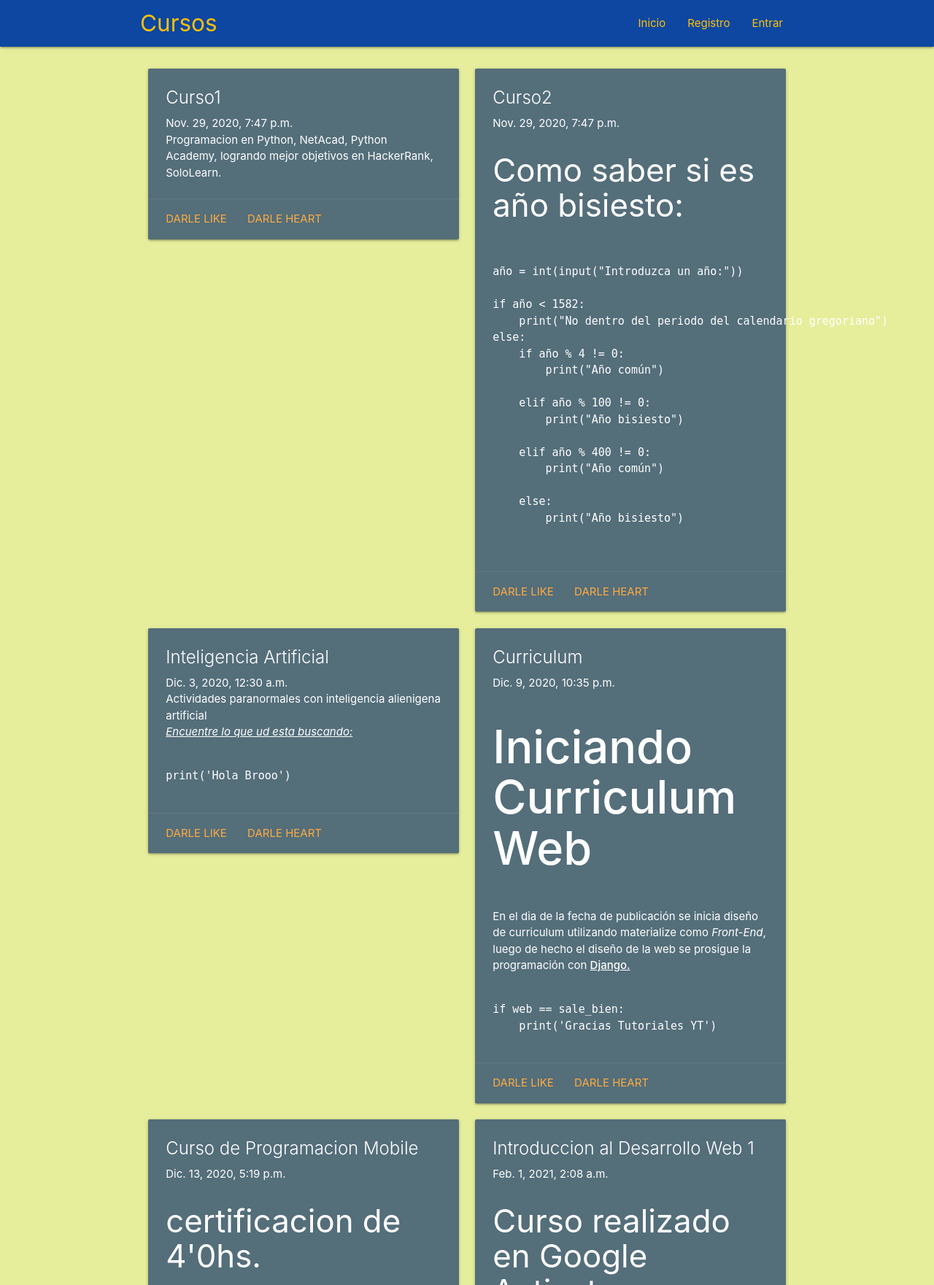
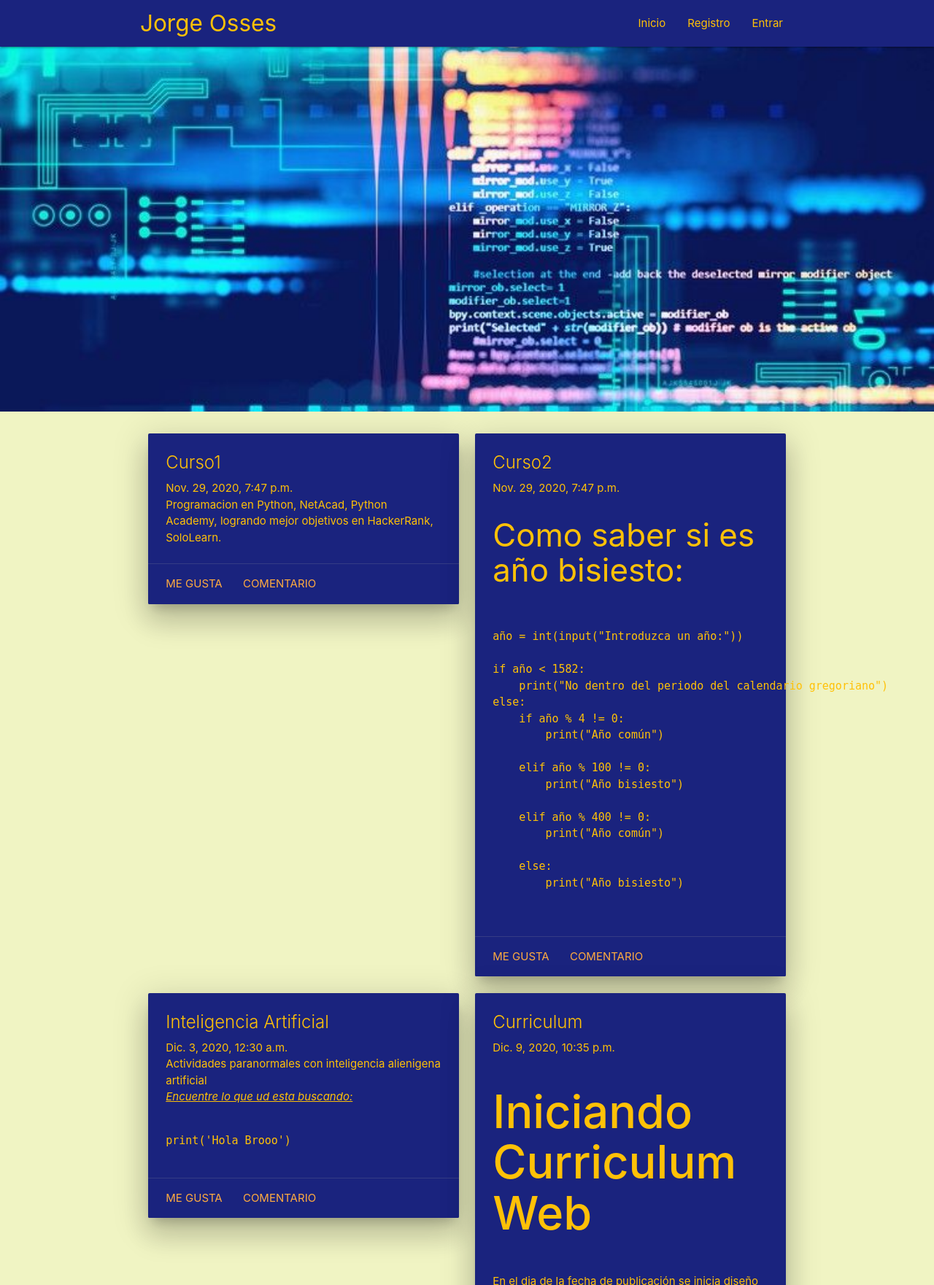
Before and after one commit to jorge-osses/curriculum-django, a Django app: page / in a window 1280 px wide. Shown: the top 1761 px of the page at 73% size. Run offline with Django 3.2, Linux system fonts and the light colour scheme; data comes from the database, SQL or seed files in the repository; both versions use the stored data as it was after the commit; some libraries are stand-ins or nearby versions.

Commit message:
se trabaja en front y enlaces externos

```diff
--- a/mysite/main/admin.py
+++ b/mysite/main/admin.py
@@ -1,6 +1,6 @@
 from django.contrib import admin
 from .models import Curso
-from tinymce.widgets import TinyMCE
+from tinymce.widgets import TinyMCE # django-tinymce4-lite
 from django.db import models
 # Register your models here.
 
--- a/mysite/main/templates/main/include/footer.html
+++ b/mysite/main/templates/main/include/footer.html
@@ -1,25 +1,27 @@
-        <footer class="page-footer grey darken-2">
-          <div class="container">
+        <footer class="page-footer grey darken-4">
+          <div class="">
             <div class="row">
               <div class="col l6 s12">
-                <h5 class="white-text">Sobre Nosotros</h5>
-                <p class="grey-text text-lighten-4">Hacemos proyectos de paginas web orientadas a cooperativas.</p>
+                <h5 class="amber-text">Sobre Jorge</h5>
+                <p class="grey-text text-lighten-4">Desarrollador trainee orientado a full stack. Autodidacta. Tecnico con conocimientos en Redes y Servidores de Videovigilancia, aprendiendo desarrollo web con Python, Django y Materialize. Me gusta el software libre. Tengo conociemiento en Linux y servers. En mi tiempo libre soy bajista.</p>
               </div>
               <div class="col l4 offset-l2 s12">
-                <h5 class="white-text">Redes Sociales</h5>
+                <h5 class="amber-text">Redes Sociales</h5>
                 <ul>
-                  <li><a class="grey-text text-lighten-3" href="#!">LinkedIn</a></li>
-                  <li><a class="grey-text text-lighten-3" href="#!">FaceBook</a></li>
-                  <li><a class="grey-text text-lighten-3" href="#!">Twitter</a></li>
-                  <li><a class="grey-text text-lighten-3" href="#!">GitHub</a></li>
+                  <li><a class="grey-text text-lighten-3" href="https://www.linkedin.com/in/jorge-osses-03078899/">LinkedIn</a></li>
+                  <li><a class="grey-text text-lighten-3" href="https://www.hackerrank.com/Jorgitoosses">HackerRank</a></li>
+                  <li><a class="grey-text text-lighten-3" href="https://twitter.com/JorgeOsses19">Twitter</a></li>
+                  <li><a class="grey-text text-lighten-3" href="https://github.com/jorge-osses">GitHub</a></li>
                 </ul>
               </div>
             </div>
           </div>
           <div class="footer-copyright">
             <div class="container">
-            © 2020 Copyright Text
-            <a class="grey-text text-lighten-4 right" href="#!">More Links</a>
+            © 2021 Copyright by Jorjon
+
+            <a class="grey-text text-lighten-4 right" href="+541127218440">telefono</a>
+
             </div>
           </div>
         </footer>
--- a/mysite/main/templates/main/include/navbar.html
+++ b/mysite/main/templates/main/include/navbar.html
@@ -1,7 +1,7 @@
 <div class="navbar-fixed">
-    <nav class="blue darken-4">
+    <nav class="indigo darken-4">
         <div class="nav-wrapper container">
-            <a href="/" class="brand-logo "><span class="amber-text">Cursos</span></a>
+            <a href="/" class="brand-logo "><span class="amber-text">Jorge Osses</span></a>
             <a href="#" data-target="mobile-demo" class="sidenav-trigger"><i class="material-icons">menu</i></a>
             <ul id="nav-mobile" class="right hide-on-med-and-down">
                 <li><a href="/"><span class="amber-text">Inicio</span></a></li>
--- a/mysite/main/templates/main/inicio.html
+++ b/mysite/main/templates/main/inicio.html
@@ -5,16 +5,16 @@
         <div class="row">
             {% for cur in cursos %}
             <div class="col s12 m6">
-                <div class="card blue-grey darken-1">
-                    <div class="card-content white-text">
+                <div class="card indigo darken-4 z-depth-5">
+                    <div class="card-content amber-text">
                         <span class="card-title">{{cur.curso_titulo}}</span>
                         <p>{{cur.curso_publicado}}</p>
                         <p>{{cur.curso_contenido|safe}}</p>
                     </div>
 
                     <div class="card-action">
-                        <a href="#">Darle Like</a>
-                        <a href="#">Darle Heart</a>
+                        <a href="#">Me Gusta</a>
+                        <a href="#">Comentario</a>
                     </div>
                 </div>
             </div>
--- a/mysite/main/templates/main/login.html
+++ b/mysite/main/templates/main/login.html
@@ -1,7 +1,7 @@
 {% extends "main/principal.html" %}
 {% block content %}
 
-<form action="" method="POST">
+<form class="container" action="" method="POST">
     {% csrf_token %}
     {{form.as_p}}
     <button class="btn waves-effect waveslight" type="submit" name="action">Entrar!
--- a/mysite/main/templates/main/principal.html
+++ b/mysite/main/templates/main/principal.html
@@ -1,9 +1,11 @@
+{% load static %}
+{% load i18n %}
 <!doctype html>
 <html lang="es">
     <head>
         <meta charset="UTF-8">
         <meta name="viewport" content="width=device-width, user-scalable=no, initial-scale=1.0, maximum-scale=1.0, minimum-scale=1.0">
-        {% load static %}
+
         <link rel="stylesheet" href=" {% static 'tinymce/css/prism.css' %} ">
         <!-- Compiled and minified CSS -->
         <link rel="stylesheet" href="https://cdnjs.cloudflare.com/ajax/libs/materialize/1.0.0/css/materialize.min.css">
@@ -11,9 +13,14 @@
         <link href="https://fonts.googleapis.com/icon?family=Material+Icons" rel="stylesheet">
         <title>Jorjon Web Page</title>
     </head>
-    <body class="lime lighten-3">
+    <body class="lime lighten-4">
 
         {% include "main/include/navbar.html" %}
+
+        <!-- Parallax -->
+        <div class="parallax-container">
+            <div class="parallax"><img src="template/main/fondo.jpg"></div>
+        </div>
 
             <div class="">
                 <br>
@@ -31,6 +38,8 @@
             document.addEventListener('DOMContentLoaded', function() {
                 var elems = document.querySelectorAll('.sidenav');
                 var instances = M.Sidenav.init(elems);
+                var elems2 = document.querySelectorAll('.parallax');
+                var instances2 = M.Parallax.init(elems2);
             });
         </script>
 
```
Also changed, not shown: README.md, curriculumweb/db.sqlite3 (added), mysite/db.sqlite3, mysite/main/templates/main/fondo.jpg (added), mysite/main/templates/main/include/fondo1.jpg (added).
